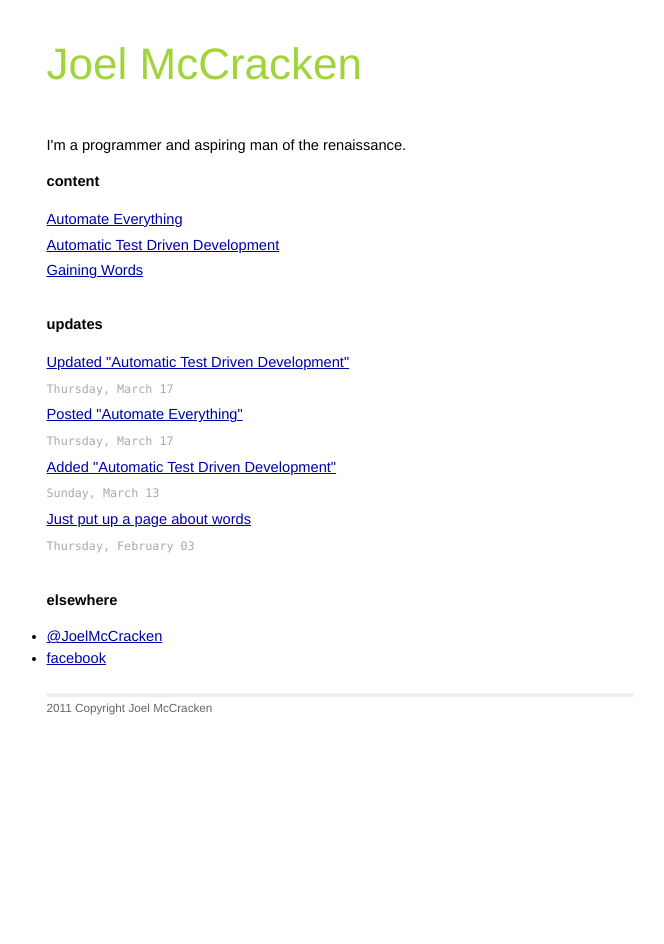
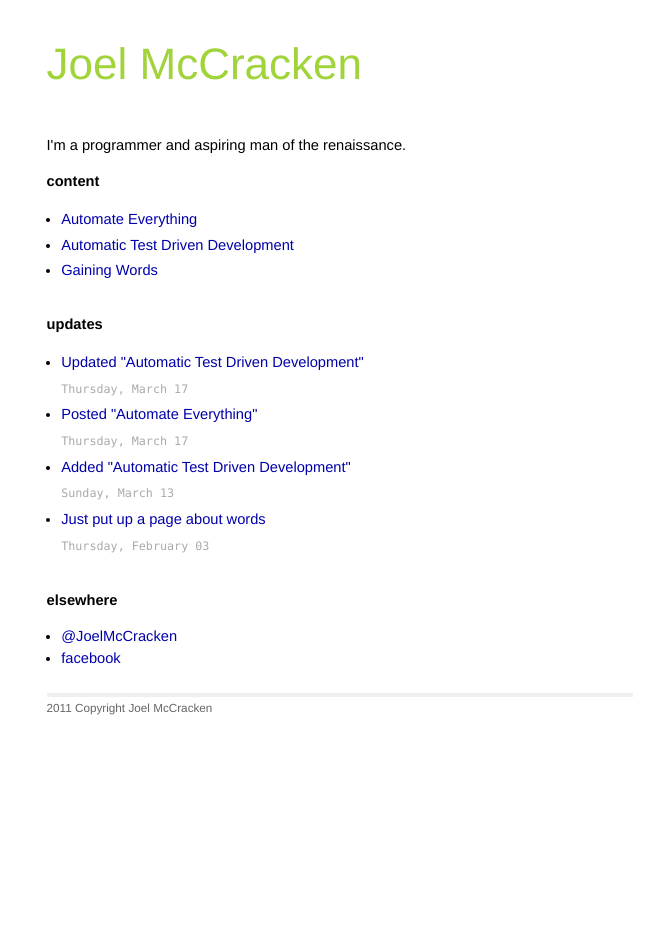
Before and after one commit to joelmccracken/joelmccracken.github.com, a Jekyll site: the page built from index.html, in a window 1280 px wide. Shown: the whole page, without its empty margins (300-964 px from the left). Built offline with Jekyll 4.4.1, drawn with Linux system fonts in a browser that asks for light colours; Markdown is read by kramdown in place of the engine named in the settings.

Commit message:
a few css changes, added li margins

```diff
--- a/css/screen.css
+++ b/css/screen.css
@@ -1,10 +1,10 @@
 
 
-/*****************************************************************************/
-/*
-/* Common
-/*
-/*****************************************************************************/
+/*****************************************************************************
+ *
+ * Common
+ *
+ *****************************************************************************/
 
 /* Global Reset */
 
@@ -38,10 +38,12 @@ p {
 
 a {
     color: #00a;
+    text-decoration: none;
 }
 
 a:hover {
     color: black;
+    text-decoratoin: underline;
 }
 
 a:visited {
@@ -53,14 +55,14 @@ table {
     font: 100%;
 }
 
-/*****************************************************************************/
-/*
-/* Home
-/*
-/*****************************************************************************/
+/*****************************************************************************
+ *
+ * Home
+ *
+ *****************************************************************************/
 
 ul.posts {
-  list-style-type: none;
+/*    list-style-type: none; */
     margin-bottom: 2em;
 }
 
@@ -74,11 +76,11 @@ ul.posts {
     font-size: 80%;
 }
 
-/*****************************************************************************/
-/*
-/* Site
-/*
-/*****************************************************************************/
+/*****************************************************************************
+ *
+ * Site
+ *
+ *****************************************************************************/
 
 blockquote {
     padding: 1em;
@@ -148,11 +150,11 @@ body{
 
 
 
-/*****************************************************************************/
-/*
-/* common
-/*
-/*****************************************************************************/
+/*****************************************************************************
+ *
+ * common
+ *
+ *****************************************************************************/
 
 .site .title {
     color: #a1d43B;
@@ -218,16 +220,18 @@ body{
 }
 
 
+li {
+    margin-left: 1em;
+}
 
+/*****************************************************************************
+ *
+ * Posts
+ *
+ *****************************************************************************/
 
-/*****************************************************************************/
-/*
-/* Posts
-/*
-/*****************************************************************************/
-
-/*****************************************************************************/
-/*
-/* pages
-/*
-/*****************************************************************************/
+/*****************************************************************************
+ *
+ * pages
+ *
+ *****************************************************************************/
```
Lines whose indentation alone changed are shown as unchanged.
